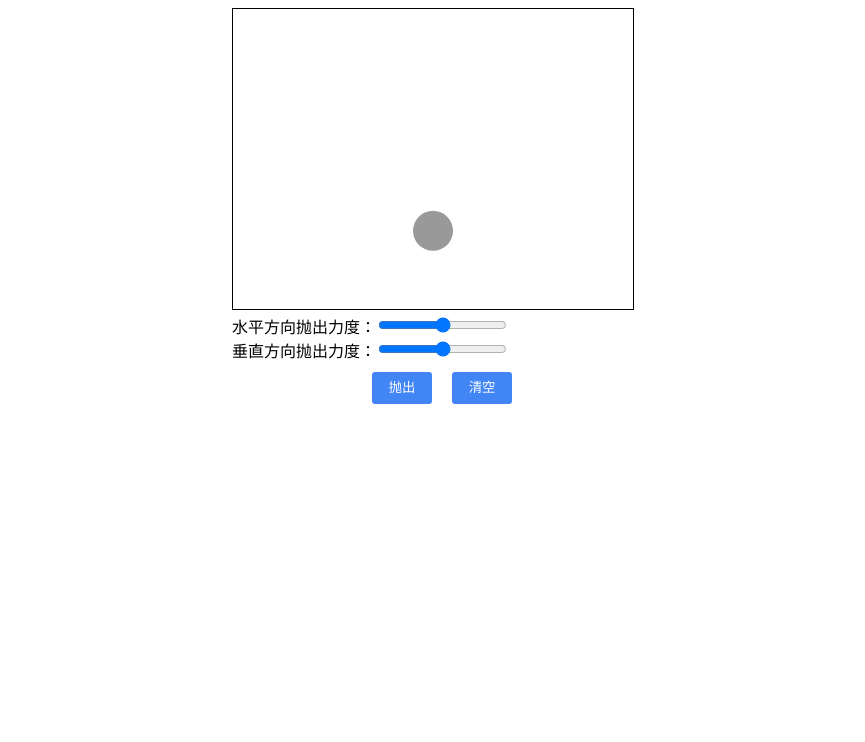
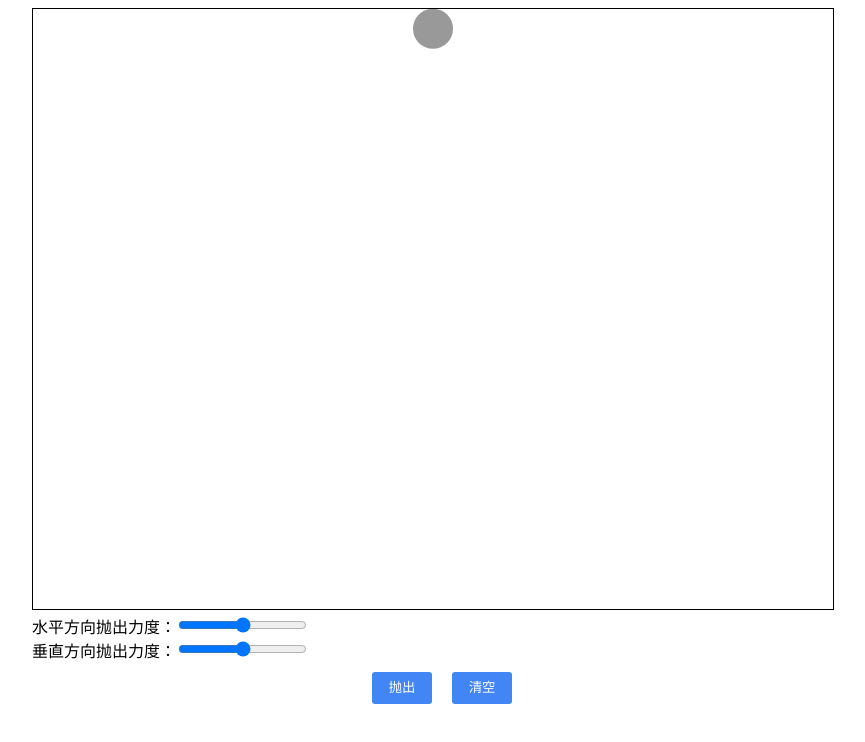
Before and after one commit to xuluxi/xuluxi.github.io, a plain HTML site: page animation/drop-ball.html in a window 1280 px wide. Both pictures are taken after a click on the button "抛出". Shown: the whole page, without its empty margins (198-1063 px from the left). Drawn offline with Linux system fonts and the light colour scheme.

Commit message:
animation

```diff
--- a/animation/drop-ball.html
+++ b/animation/drop-ball.html
@@ -3,7 +3,7 @@
 <head>
   <style>
     #main-wrapper {
-      width: 420px;
+      width: 820px;
       margin: 0 auto;
     }
     #canvas {
@@ -28,7 +28,7 @@
 </head>
 <body>
 <div id="main-wrapper">
-  <canvas id='canvas' width='400' height='300'>
+  <canvas id='canvas' width='800' height='600'>
   </canvas>
   </br>
   水平方向抛出力度：<input id='throw-range-x' type='range' min='-10' max='10'/>
@@ -40,101 +40,108 @@
   </div>
 </div>
 <script>
-function Ball(x,y,dx,dy,radius) {
-  this.x = x;
-  this.y = y;
-  this.dx = dx;
-  this.dy = dy;
-  this.radius = radius;
-  // Y轴或X轴方向是否停止运动
-  this.endY = false;
-  this.endX = false;
-  this.fillColor = '#999';
-}
-var balls = [];
-var canvas;
-var context;
-var rangeInputX;
-var rangeInputY;
-var rangeX = 0;
-var rangeY = 0;
+/**
+* 速度单位 px/frame
+*/
 
-window.onload = function() {
-  canvas = document.getElementById('canvas');
-  context = canvas.getContext('2d');
-  rangeInputX = document.getElementById('throw-range-x');
-  rangeInputY = document.getElementById('throw-range-y');
-  rangeInputX.onchange = function() {
-    rangeX = new Number(this.value);
+let balls = []
+let canvas
+let context
+let rangeInputX
+let rangeInputY
+let rangeX = 0
+let rangeY = 0
+const speedToStop = 0.22 // 可以停下来的速度
+const hitLoss =  0.55 // 碰撞损耗
+const gravityAcceleration =  -0.4 // 重力加速度
+const ariLoss =  0.998 // 空气阻力损耗
+
+class Ball {
+  constructor(x, y, speedX, speedY, radius) {
+    this.x = x
+    this.y = y
+    this.speedX = speedX // X 轴方向速度
+    this.speedY = speedY // Y 轴方向速度
+    this.radius = radius
+    // Y轴或X轴方向是否停止运动
+    this.endY = false
+    this.endX = false
   }
-  rangeInputY.onchange = function() {
-    rangeY = new Number(this.value);
-  }
-  requestAnimationFrame(drawFrame);
 }
 
 function addBall() {
-  console.log(rangeX,rangeY)
-  var ball = new Ball(200,100,rangeX,rangeY,20);
-  balls.push(ball);
+  let ball = new Ball(400, 200, rangeX, rangeY, 20)
+  balls.push(ball)
 }
 
 function clearBalls() {
-  balls = [];
+  balls = []
 }
 
 function drawFrame() {
-  context.clearRect(0,0,canvas.width,canvas.height);
-  context.beginPath();
+  context.clearRect(0, 0, canvas.width, canvas.height)
+  context.beginPath()
 
-  for(var i = 0;i < balls.length;i++) {
-    var ball = balls[i];
+  for(let i = 0; i < balls.length; i++) {
+    let ball = balls[i]
 
     if(!ball.endX) {
       // X轴方向运动碰撞到边缘检测
-      if((ball.x + ball.radius > canvas.width)) {
-        if(Math.abs(ball.dx) < 0.22) {
-          ball.endX = true;
-        }
-        ball.dx = -ball.dx * 0.8;
-        ball.x = canvas.width - ball.radius;
-      } else if(ball.x < ball.radius) {
-        if(Math.abs(ball.dx) < 0.22) {
-          ball.endX = true;
+      if(ball.x + ball.radius >= canvas.width) {
+        ball.speedX = -ball.speedX * hitLoss
+        ball.x = canvas.width - ball.radius
+      } else if(ball.x <= ball.radius) {
+        // 模拟碰撞后能量损失
+        ball.speedX = -ball.speedX * hitLoss
+        ball.x = ball.radius
+      }
+      // 速度过慢检查
+      if(Math.abs(ball.speedX) < speedToStop) {
+        ball.endX = true
+      }
+      // x轴方向，模拟速度由于空气阻力自然衰减
+      ball.speedX = ball.speedX * ariLoss
+      ball.x += ball.speedX
+    }
+
+    if(!ball.endY) {
+      // Y轴方向运动碰撞到边缘检测
+      if(ball.y + ball.radius >= canvas.height) {
+        if(Math.abs(ball.speedY) < speedToStop) {
+          ball.endY = true
         }
         // 模拟碰撞后能量损失
-        ball.dx = -ball.dx * 0.8;
-        ball.x = ball.radius;
+        ball.speedY = -ball.speedY * hitLoss
+        ball.y = canvas.height - ball.radius
+      } else if (ball.y <= ball.radius) {
+        ball.speedY = -ball.speedY * hitLoss
+        ball.y = ball.radius
       }
-      // x轴方向，模拟速度由于空气阻力自然衰减
-      ball.dx = ball.dx * 0.998;
-      ball.x += ball.dx;
-    };
-    if(!ball.endY) {
-      // Y轴方向运动碰撞到边缘检测
-      if((ball.y + ball.radius > canvas.height)) {
-        if(ball.dy < 0.22) {
-          ball.endY = true;
-        }
-        // 模拟碰撞后能量损失
-        ball.dy = -ball.dy * 0.91;
-        ball.y = canvas.height - ball.radius;
-      } else if (ball.y < ball.radius) {
-        ball.dy = -ball.dy * 0.91;
-        ball.y = ball.radius;
-      } else {
-        // 模拟重力加速度
-        ball.dy += 0.22;
-        ball.y += ball.dy;
-      }
+      // 模拟重力加速度
+      ball.speedY += gravityAcceleration
+      ball.y += ball.speedY
     }
 
-    context.beginPath();
-    context.fillStyle = ball.fillColor;
-    context.arc(ball.x, ball.y, ball.radius, 0, Math.PI * 2);
-    context.fill();
+    context.beginPath()
+    context.fillStyle = '#999'
+    context.arc(ball.x, ball.y, ball.radius, 0, Math.PI * 2)
+    context.fill()
   }
-  requestAnimationFrame(drawFrame);
+  requestAnimationFrame(drawFrame)
+}
+
+window.onload = function() {
+  canvas = document.getElementById('canvas')
+  context = canvas.getContext('2d')
+  rangeInputX = document.getElementById('throw-range-x')
+  rangeInputY = document.getElementById('throw-range-y')
+  rangeInputX.onchange = function() {
+    rangeX = new Number(this.value)
+  }
+  rangeInputY.onchange = function() {
+    rangeY = new Number(this.value)
+  }
+  drawFrame()
 }
 
 </script>
```
Also changed, not shown: animation/black-hole.html (+1 -1 lines), animation/throw.html (added, +37 -0 lines), animation/imgs/animate-throwing-ball-slide-0.jpg (added), animation/imgs/animate-throwing-ball-slide-1.jpg (added), animation/imgs/animate-throwing-ball-slide-2.jpg (added), animation/imgs/animate-throwing-ball-slide-3.jpg (added), animation/imgs/animate-throwing-ball-slide-4.jpg (added), animation/imgs/animate-throwing-ball-slide-5.jpg (added), animation/imgs/animate-throwing-ball-slide-6.jpg (added), animation/imgs/animate-throwing-ball-slide-7.jpg (added), animation/imgs/animate-throwing-ball-slide-8.jpg (added).
